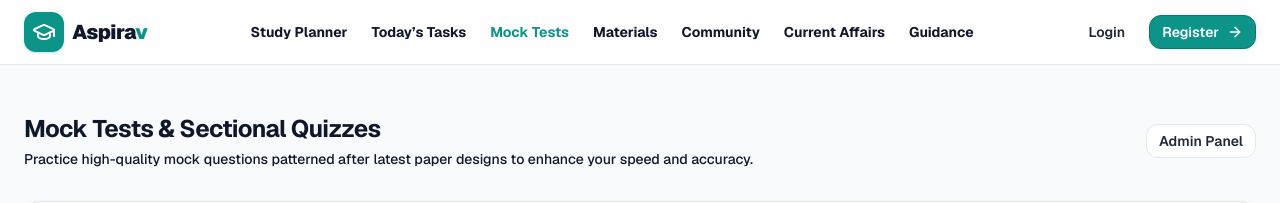
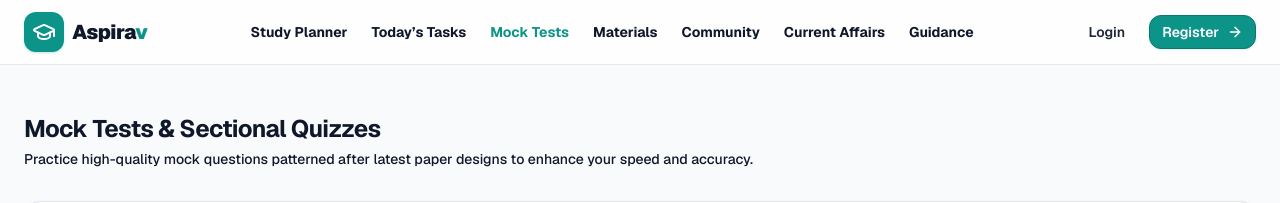
Before and after one commit to Arulraj2001/Aspirun, a Next.js app: page /mock-tests in a window 1280 px wide. Shown: the top 203 px of the page. Built offline with nearby package versions, Linux system fonts and the light colour scheme.

Commit message:
chore: remove Admin Panel button from public mock test list view

```diff
--- a/app/mock-tests/page.tsx
+++ b/app/mock-tests/page.tsx
@@ -94,15 +94,6 @@ export default function MockTestsPage() {
       <SectionHeader
         title="Mock Tests & Sectional Quizzes"
         subtitle="Practice high-quality mock questions patterned after latest paper designs to enhance your speed and accuracy."
-        action={
-          <div className="flex gap-2">
-            <Link href="/admin/mock-tests">
-              <Button size="sm" variant="outline">
-                Admin Panel
-              </Button>
-            </Link>
-          </div>
-        }
       />
 
       {/* Toolbar filters grid */}
```
